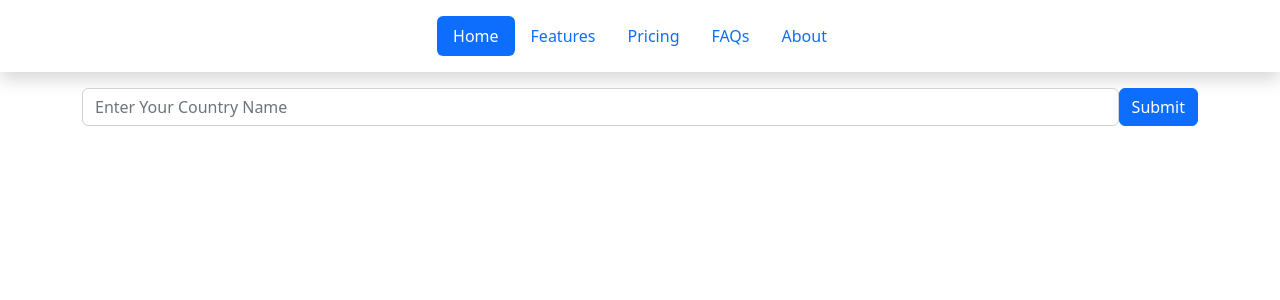
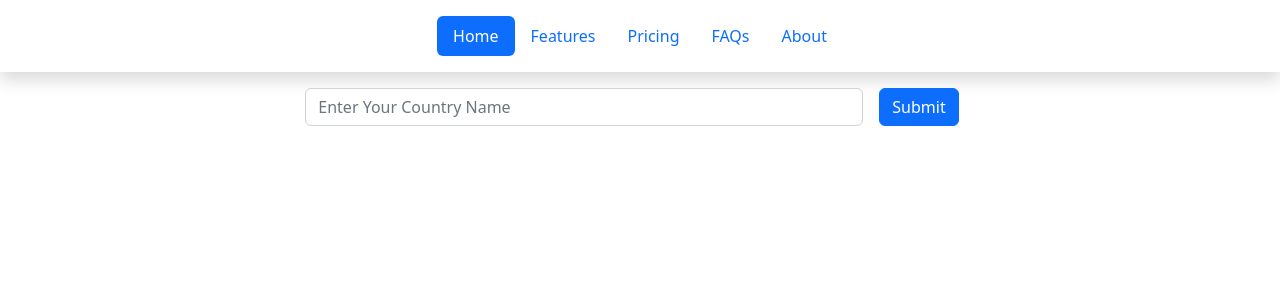
Before and after one commit to wapborhan/world-info, a React (Create React App) app: page / in a window 1280 px wide. Shown: the top 300 px of the page. Built offline with nearby package versions, Linux system fonts and the light colour scheme.

Commit message:
Update Form.jsx

```diff
--- a/src/home/Form.jsx
+++ b/src/home/Form.jsx
@@ -5,11 +5,15 @@ function InputForm() {
   return (
     <Form>
       <Form.Group
-        className="mb-3 d-flex justify-cotent-between"
+        className="mb-3 d-flex justify-content-center"
         controlId="formBasicEmail"
       >
-        <Form.Control type="text" placeholder="Enter Your Country Name" />
-        <Button variant="primary" type="submit">
+        <Form.Control
+          type="text"
+          className="w-50"
+          placeholder="Enter Your Country Name"
+        />
+        <Button variant="primary" className="w-5 mx-3" type="submit">
           Submit
         </Button>
       </Form.Group>
```
